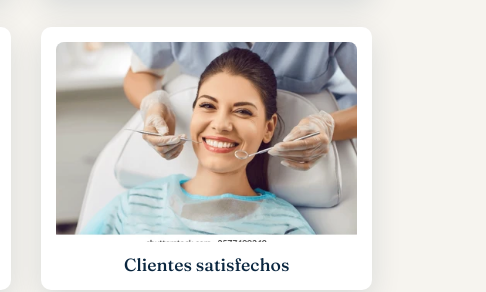
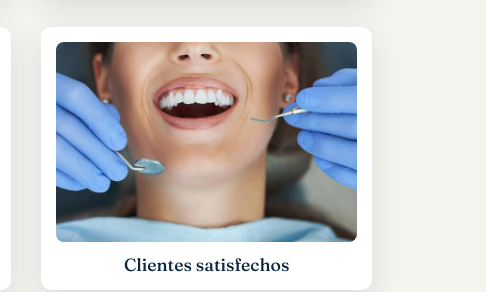
Before and after one commit to pastranajohanmanuel-dot/Johan-Pastrana-page-P, a plain HTML site: page Ohzy.html in a window 1280 px wide. Shown: the part 489-781 px from the top of the page, 794-1280 px from the left. Drawn offline with nearby package versions, Linux system fonts and the light colour scheme.

Commit message:
Add files via upload

```diff
--- a/Ohzy.html
+++ b/Ohzy.html
@@ -63,7 +63,7 @@
     </div>
 
     <div class="style">
-        <img src="Imag/portrait-smiling-patient-dentist-doctor-260nw-2577400249.webp" alt="Paciente sonriendo satisfecho">
+        <img src="Imag/imagesP.jpg" alt="Paciente sonriendo satisfecho">
         <h3>Clientes satisfechos</h3>
     </div>
 </div>
```
Also changed, not shown: Imag/imagesP.jpg (added).
